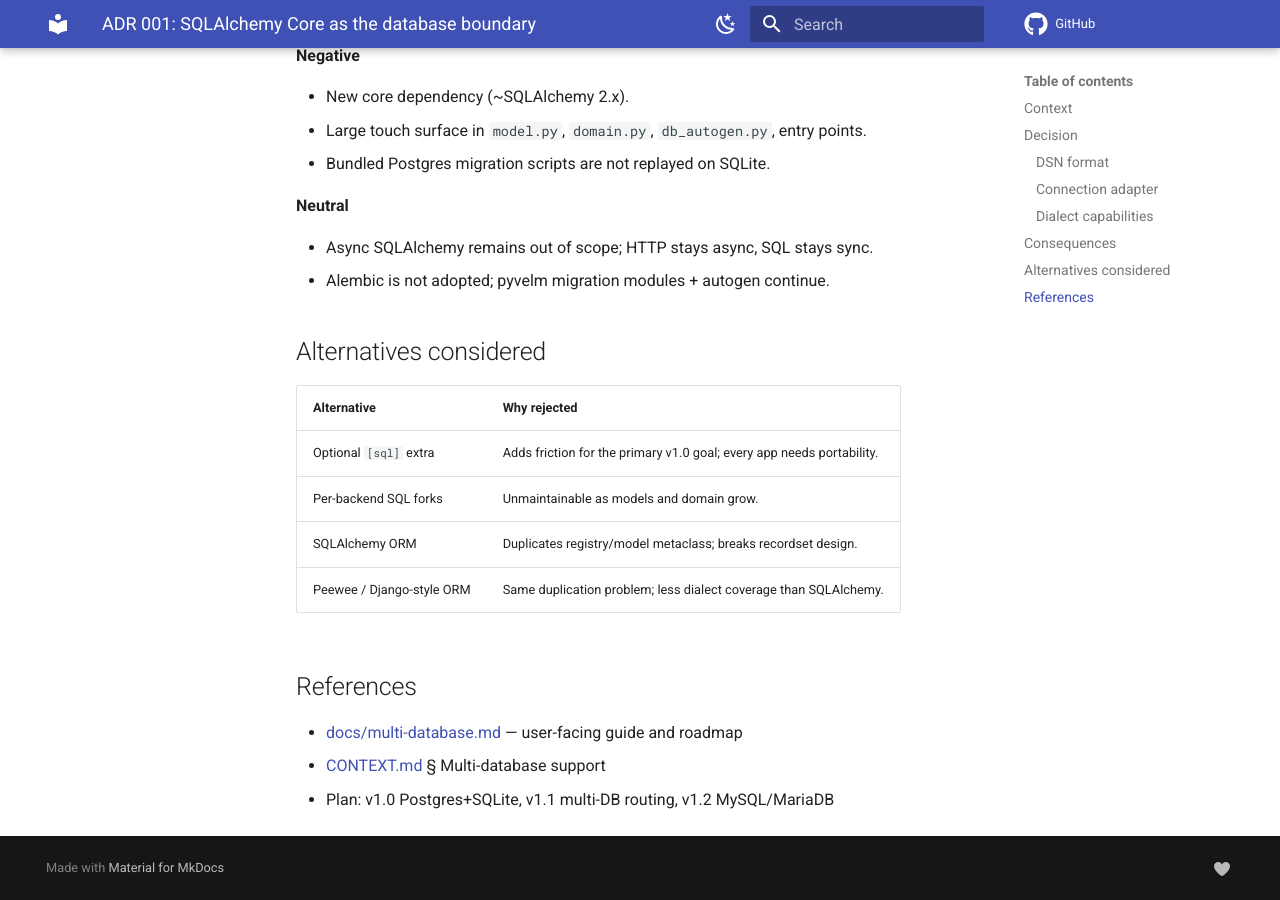
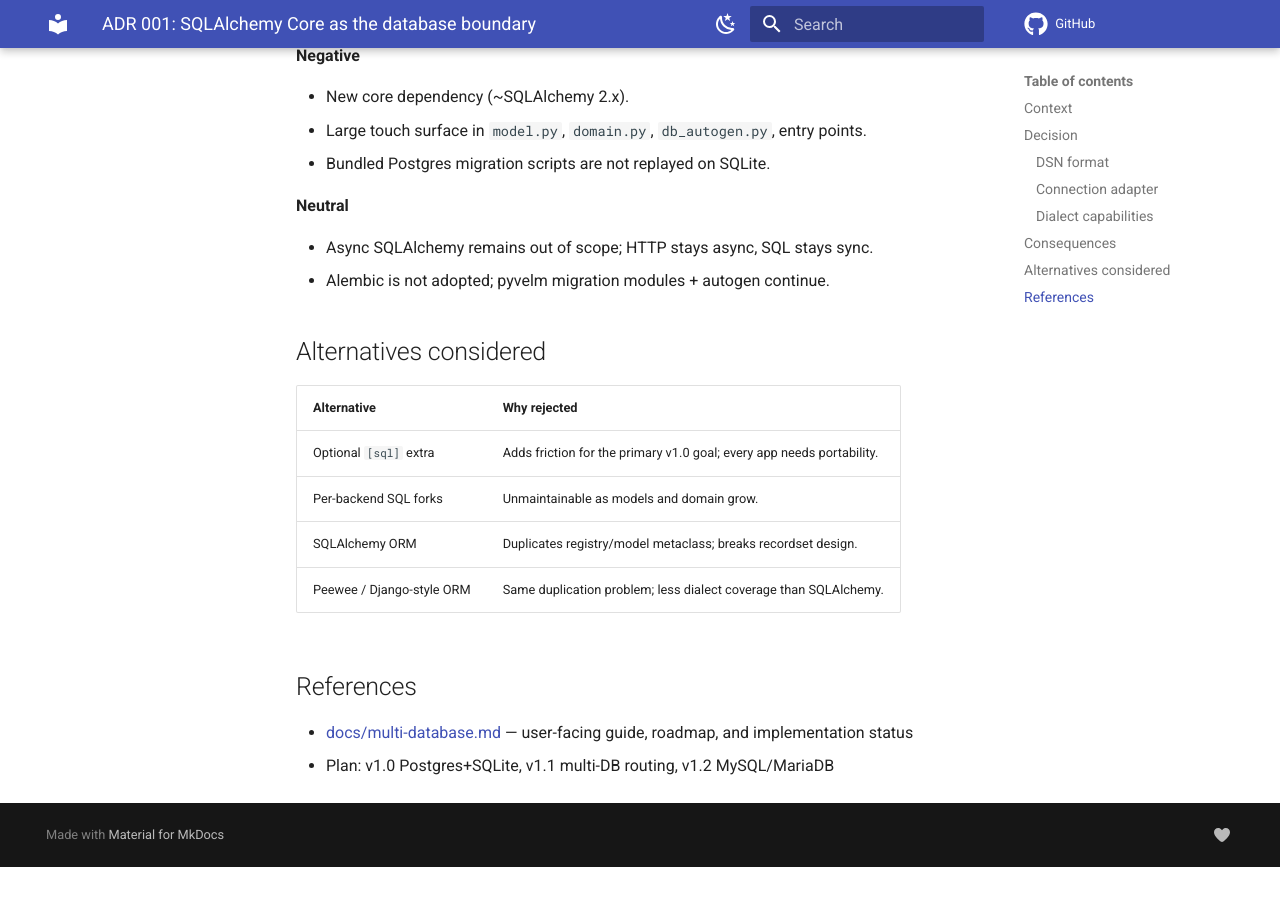
Before and after one commit to coolsam726/pyvelm, an MkDocs documentation site: the page built from docs/adr/001-sqlalchemy-core.md, in a window 1280 px wide and 900 px high, scrolled down 1916 px. Built offline with MkDocs 1.6.1 and Material for MkDocs 9.7.7, drawn with Linux system fonts in a browser that asks for light colours; comment, search, counter and statistics services are not loaded; after the commit the page ends 2783 px from its top, so only the background shows below that.

Commit message:
Fix broken doc links that failed mkdocs --strict build.
Release notes under docs/releases/ must use ../ for guide pages in the
parent directory. Remove links to repo-root CONTEXT.md, which MkDocs does
not index, and point readers to ADR 001 and multi-database.md instead.

```diff
--- a/docs/adr/001-sqlalchemy-core.md
+++ b/docs/adr/001-sqlalchemy-core.md
@@ -82,6 +82,6 @@ not accidental bugs.
 
 ## References
 
-- [docs/multi-database.md](../multi-database.md) — user-facing guide and roadmap
-- [CONTEXT.md](../../CONTEXT.md) § Multi-database support
+- [docs/multi-database.md](../multi-database.md) — user-facing guide, roadmap, and
+  implementation status
 - Plan: v1.0 Postgres+SQLite, v1.1 multi-DB routing, v1.2 MySQL/MariaDB
```
Also changed, not shown: docs/multi-database.md (+1 -2 lines), docs/releases/v0.25.0.md (+2 -2 lines), docs/releases/v0.26.0.md (+1 -1 lines).
